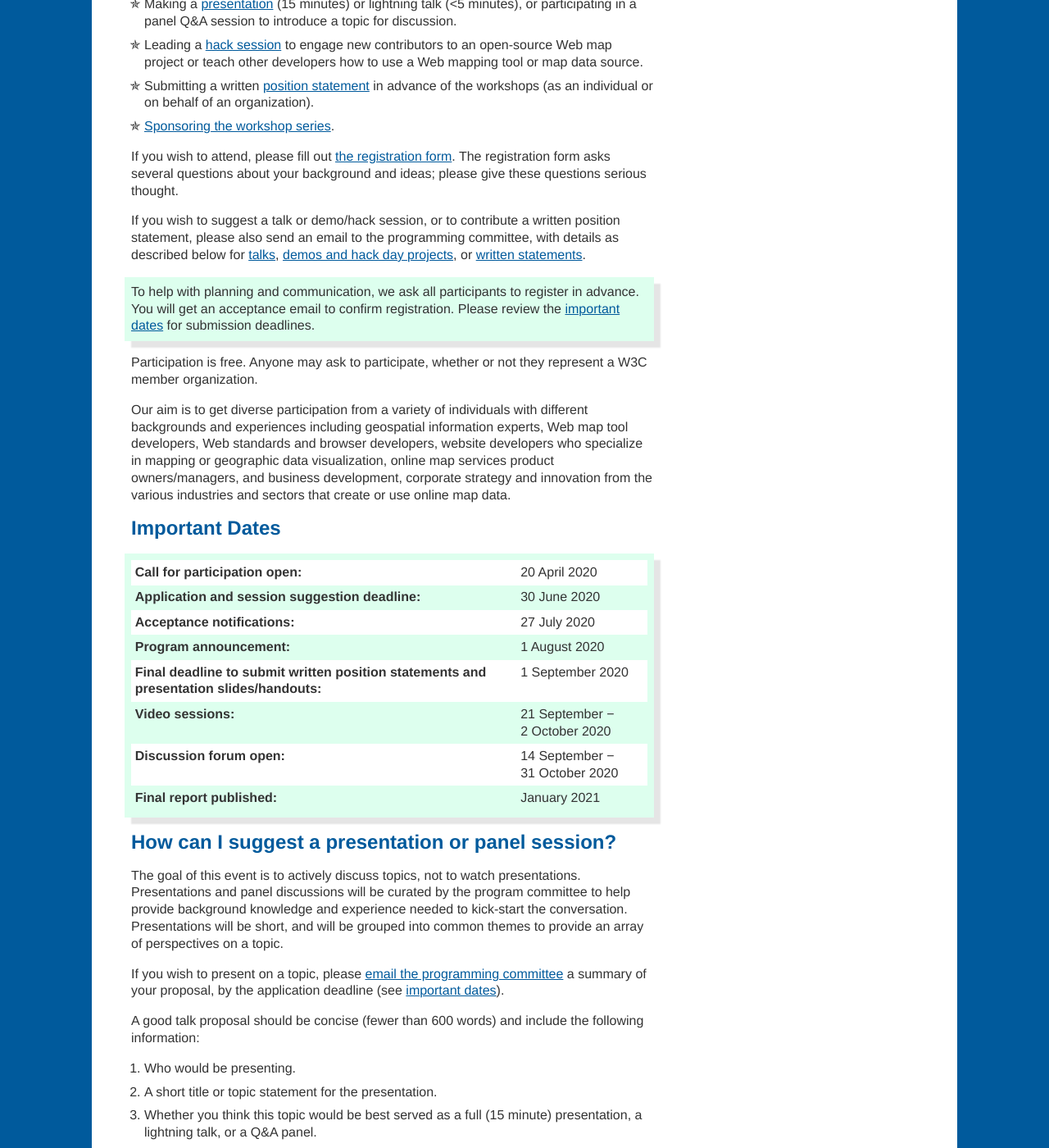
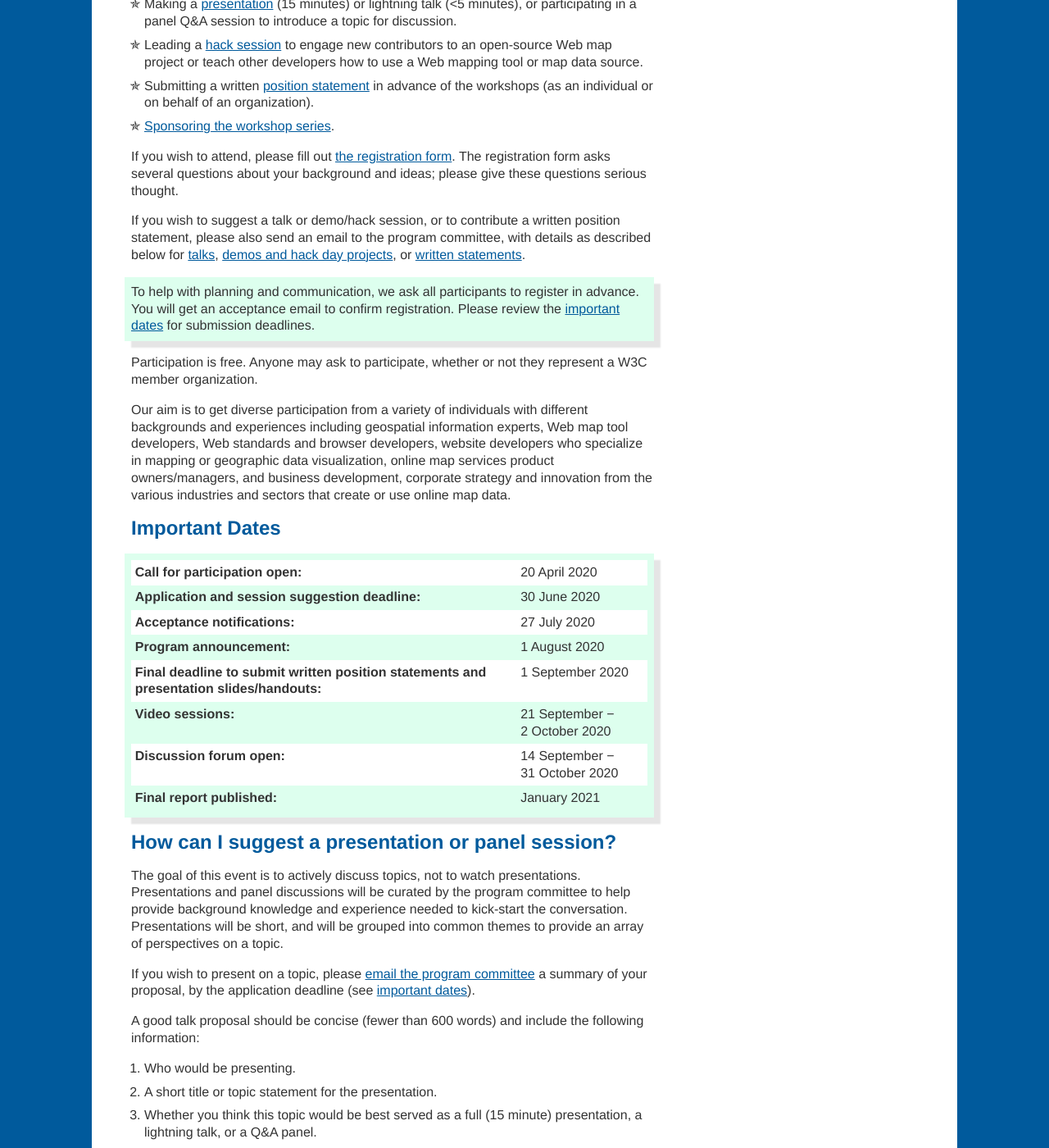
Before and after one commit to Maps4HTML/Maps4HTML-Workshop-2020, a Jekyll site: the page built from call-for-participation.html, in a window 1280 px wide and 1400 px high, scrolled down 1348 px. Shown: the whole window at 82% size. Built offline with Jekyll 4.4.1, drawn with Linux system fonts in a browser that asks for light colours; some of the changed text lies outside the part shown.

Commit message:
s/programming/program/g

```diff
--- a/_includes/footer.html
+++ b/_includes/footer.html
@@ -3,13 +3,13 @@
     All activities related to these workshops are covered by the
     <a href="https://www.w3.org/Consortium/cepc/">W3C code of ethics and professional conduct</a>.
     If you have a concern, contact
-    <a href="{{ relBase }}/call-for-participation#programming-committee">a member of the programming committee</a>
+    <a href="{{ relBase }}/call-for-participation#program-committee">a member of the program committee</a>
     or one of <a href="https://www.w3.org/Consortium/pwe/#ombuds">the W3C ombuds</a>.
   </p>
   <hr/>
   <p>
     See a problem on this website?
     File an issue in <a href="https://github.com/Maps4HTML/Maps4HTML-Workshop-2020">the repo</a>
-    or <a href="{{ relBase }}/call-for-participation#programming-committee">contact the programming committee</a>.
+    or <a href="{{ relBase }}/call-for-participation#program-committee">contact the program committee</a>.
   </p>
 </footer>
--- a/agenda.html
+++ b/agenda.html
@@ -152,7 +152,7 @@ schedule:
     <p>
       Plenary sessions introduce topics for discussion
       which are expected to be relevant to all participants.
-      Speakers are selected in advance by the programming committee;
+      Speakers are selected in advance by the program committee;
       an assigned moderator will introduce the speakers and coordinate the discussion.
     </p>
     <p>
--- a/call-for-participation.html
+++ b/call-for-participation.html
@@ -80,7 +80,7 @@ description: >-
 <p>
   If you wish to suggest a talk or demo/hack session,
   or to contribute a written position statement,
-  please also send an email to the programming committee,
+  please also send an email to the program committee,
   with details as described below for
   <a href="#talk-proposals">talks</a>,
   <a href="#hack-day-proposals">demos and hack day projects</a>,
@@ -155,7 +155,7 @@ description: >-
 <p>
   If you wish to present on a topic,
   please <a
-   href="#programming-committee">email the programming committee</a>
+   href="#program-committee">email the program committee</a>
    a summary of your proposal, by the application deadline
   (see <a href="#important-dates">important dates</a>).
 </p>
@@ -241,7 +241,7 @@ description: >-
 <p>
   Hack day sessions can be proposed by sending an
   <a
-  href="#programming-committee">email to the programming committee</a>
+  href="#program-committee">email to the program committee</a>
   with a summary of your proposal, by the application deadline
  (see <a href="#important-dates">important dates</a>).
 </p>
@@ -288,7 +288,7 @@ description: >-
   Statements will be posted on the workshop website,
   and must be submitted by
   <a
-  href="#programming-committee">email to the programming committee</a>,
+  href="#program-committee">email to the program committee</a>,
   by the deadline for written submissions
  (see <a href="#important-dates">important dates</a>).
 </p>
@@ -326,7 +326,7 @@ description: >-
 </p>
 
 
-<h2 id="programming-committee">Program Committee</h2>
+<h2 id="program-committee">Program Committee</h2>
 
 <p>Please send all session submissions, written statements,
   and questions about your registration
--- a/supporting-material.html
+++ b/supporting-material.html
@@ -25,7 +25,7 @@ description: >-
     proposals and explainers,
     software projects, or datasets.
     These can be submitted by email to the
-    <a href="{{ relBase }}/call-for-participation#programming-committee">programming committee</a>,
+    <a href="{{ relBase }}/call-for-participation#program-committee">program committee</a>,
     or by <a href="https://github.com/Maps4HTML/Maps4HTML-Workshop-2020/issues">filing a GitHub issue</a>
     on the workshop series website.
   </p>
```
